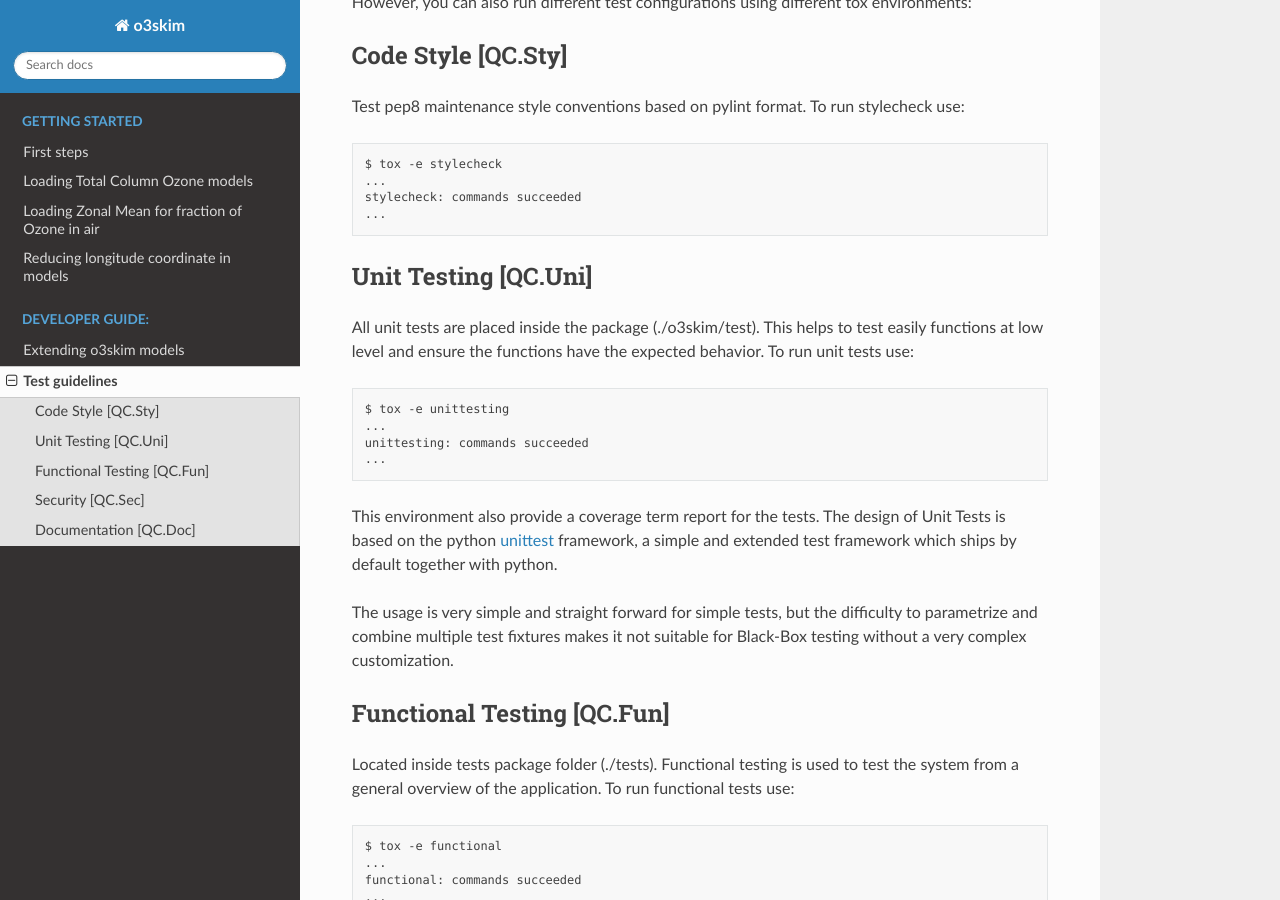
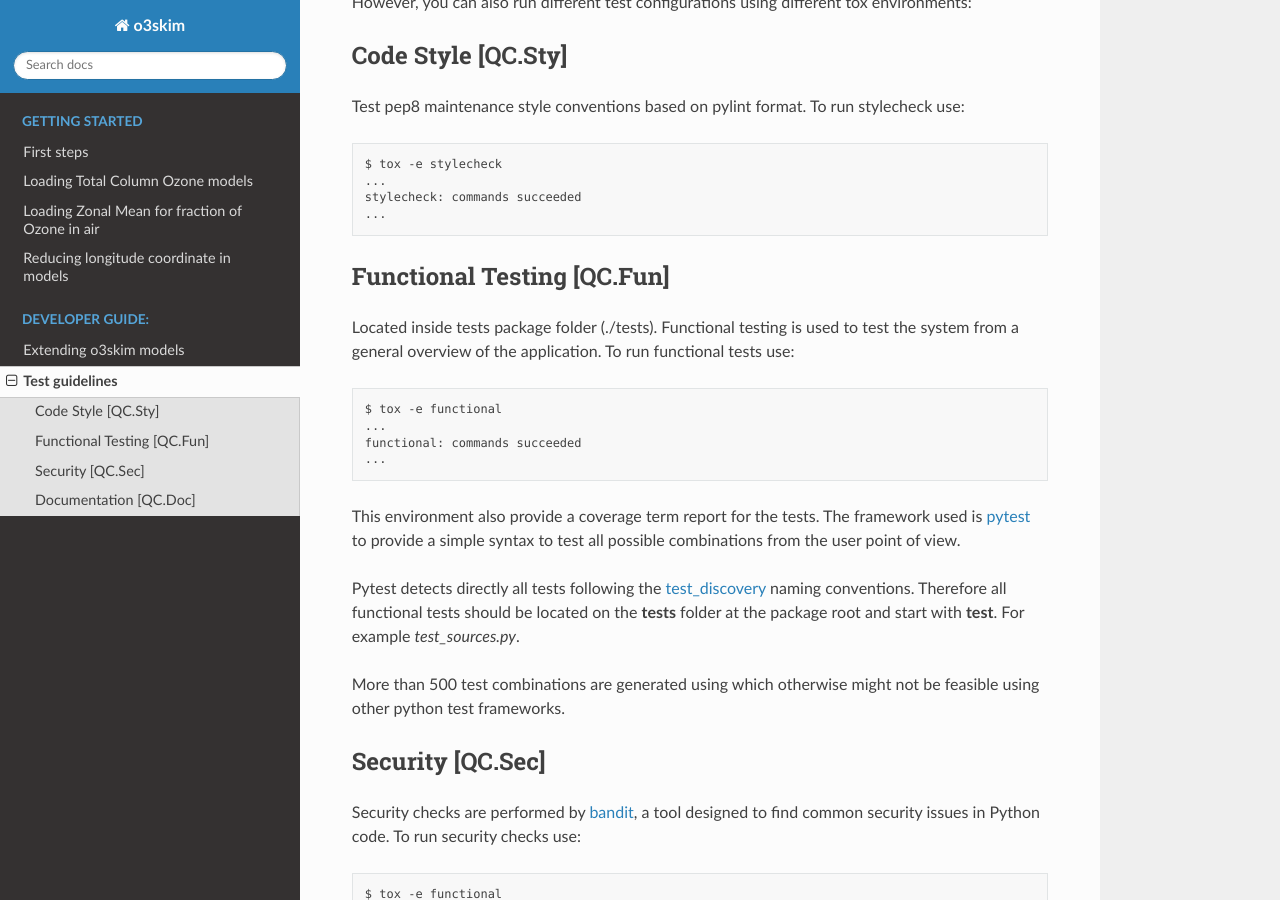
Before and after one commit to EOSC-synergy/o3skim, a Sphinx documentation site: the page built from docs/dev_guide/testing.rst, in a window 1280 px wide and 900 px high, scrolled down 701 px. Built offline with Sphinx 7.4.7 and the Read the Docs theme 2.0.0, drawn with Linux system fonts in a browser that asks for light colours.

Commit message:
rm unittesting

```diff
--- a/docs/dev_guide/testing.rst
+++ b/docs/dev_guide/testing.rst
@@ -48,34 +48,6 @@
     ...
     stylecheck: commands succeeded
     ...
-
-
-Unit Testing [QC.Uni]
------------------------
-All unit tests are placed inside the package (./o3skim/test). This
-helps to test easily functions at low level and ensure the functions
-have the expected behavior.
-To run unit tests use:
-
-.. code-block:: bash
-
-    $ tox -e unittesting
-    ...
-    unittesting: commands succeeded
-    ...
-
-
-This environment also provide a coverage term report for the tests.
-The design of Unit Tests is based on the python unittest_ framework,
-a simple and extended test framework which ships by default together
-with python.
-
-.. _unittest: https://tox.readthedocs.io/en/latest/
-
-The usage is very simple and straight forward for simple tests, but
-the difficulty to parametrize and combine multiple test fixtures
-makes it not suitable for Black-Box testing without a very complex
-customization.
 
 
 Functional Testing [QC.Fun]
```
Also changed, not shown: 1 other file.
